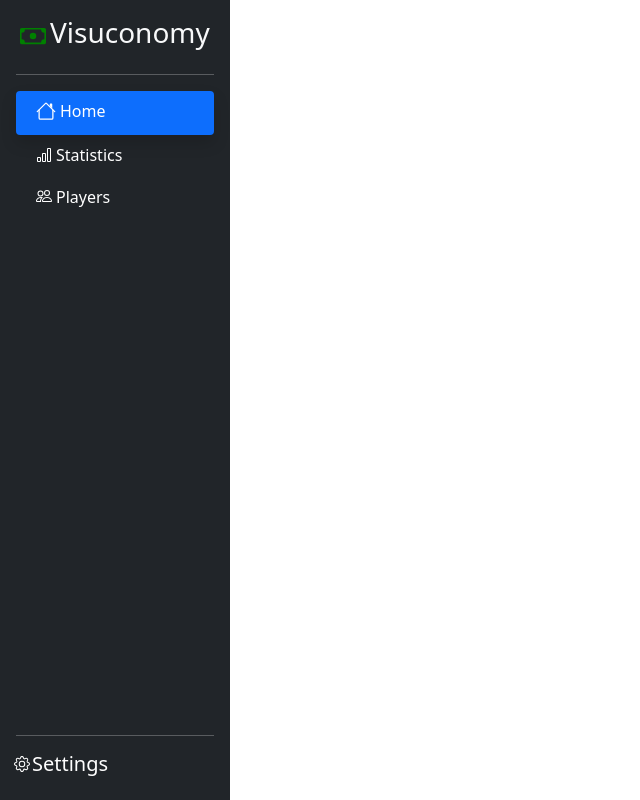
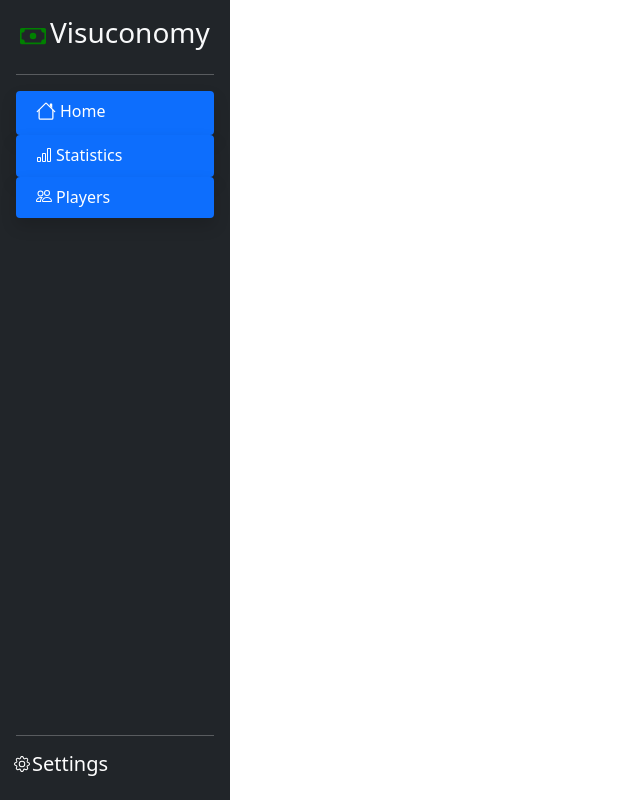
Before and after one commit to GoldenCookieGIT/Visuconomy-web, a React (Create React App) app in the folder visuconomy-web/: page / in a window 1280 px wide. Shown: the whole page, without its empty margins (0-640 px from the left). Built offline with nearby package versions, Linux system fonts and the light colour scheme.

Commit message:
Broken code

```diff
--- a/visuconomy-web/src/App.js
+++ b/visuconomy-web/src/App.js
@@ -3,21 +3,37 @@
 
 class App extends Component {
   state = {
-    counters: [
-      { id: 1, value: 2 },
-      { id: 2, value: 0 },
-      { id: 3, value: 0 },
+    currentlySelected: 0,
+    items: [
+      { value: "null" },
+      { value: "null" },
+      { value: "shadow rounded active" },
     ],
   };
 
   render() {
     return (
       <React.Fragment>
-        <SideBar />
+        <SideBar
+          onSelect={this.handleSelected}
+          selection={"shadow rounded active"}
+        />
         <main className="container"></main>
       </React.Fragment>
     );
   }
+  handleSelected = (selected) => {
+    console.log(selected);
+    let items = [...this.state.items];
+    let oldSelection = { ...items[this.state.currentlySelected] };
+    let newSelection = { ...items[selected] };
+    oldSelection.value = "null";
+    newSelection.value = "shadow rounded active";
+    items[this.state.currentlySelected] = oldSelection;
+    items[selected] = newSelection;
+    this.setState({ items });
+    this.setState({ currentlySelected: selected });
+  };
 }
 
 export default App;
--- a/visuconomy-web/src/components/sidebar.jsx
+++ b/visuconomy-web/src/components/sidebar.jsx
@@ -1,14 +1,6 @@
 import React from "react";
 
 class SideBar extends React.Component {
-  state = {
-    currentlySelected: 0,
-    items: [
-      { id: 1, value: "shadow rounded active" },
-      { id: 2, value: "null" },
-      { id: 3, value: "null" },
-    ],
-  };
   render() {
     return (
       <React.Fragment>
@@ -43,13 +35,13 @@
           <hr />
           <ul className="nav nav-pills flex-column mb-auto">
             <li
-              onClick={() => this.handleSelected(0)}
+              onClick={() => this.props.onSelect(0)}
               className="nav-item"
               style={{
                 cursor: "pointer",
               }}
             >
-              <a className={"nav-link text-white " + this.state.items[0].value}>
+              <a className={"nav-link text-white " + this.props.selection}>
                 <svg
                   xmlns="http://www.w3.org/2000/svg"
                   width="20"
@@ -70,12 +62,12 @@
             </li>
             <li
               className="nav-item"
-              onClick={() => this.handleSelected(1)}
+              onClick={() => this.props.onSelect(1)}
               style={{
                 cursor: "pointer",
               }}
             >
-              <a className={"nav-link text-white " + this.state.items[1].value}>
+              <a className={"nav-link text-white " + this.props.selection}>
                 <svg
                   xmlns="http://www.w3.org/2000/svg"
                   width="16"
@@ -95,12 +87,12 @@
             </li>
             <li
               className="nav-item"
-              onClick={() => this.handleSelected(2)}
+              onClick={() => this.props.onSelect(2)}
               style={{
                 cursor: "pointer",
               }}
             >
-              <a className={"nav-link text-white " + this.state.items[2].value}>
+              <a className={"nav-link text-white " + this.props.selection}>
                 <svg
                   xmlns="http://www.w3.org/2000/svg"
                   width="16"
@@ -145,18 +137,6 @@
       </React.Fragment>
     );
   }
-
-  handleSelected = (selected) => {
-    let items = [...this.state.items];
-    let oldSelection = { ...items[this.state.currentlySelected] };
-    let newSelection = { ...items[selected] };
-    oldSelection.value = "null";
-    newSelection.value = "shadow rounded active";
-    items[this.state.currentlySelected] = oldSelection;
-    items[selected] = newSelection;
-    this.setState({ items });
-    this.setState({ currentlySelected: selected });
-  };
 }
 
 export default SideBar;
```
